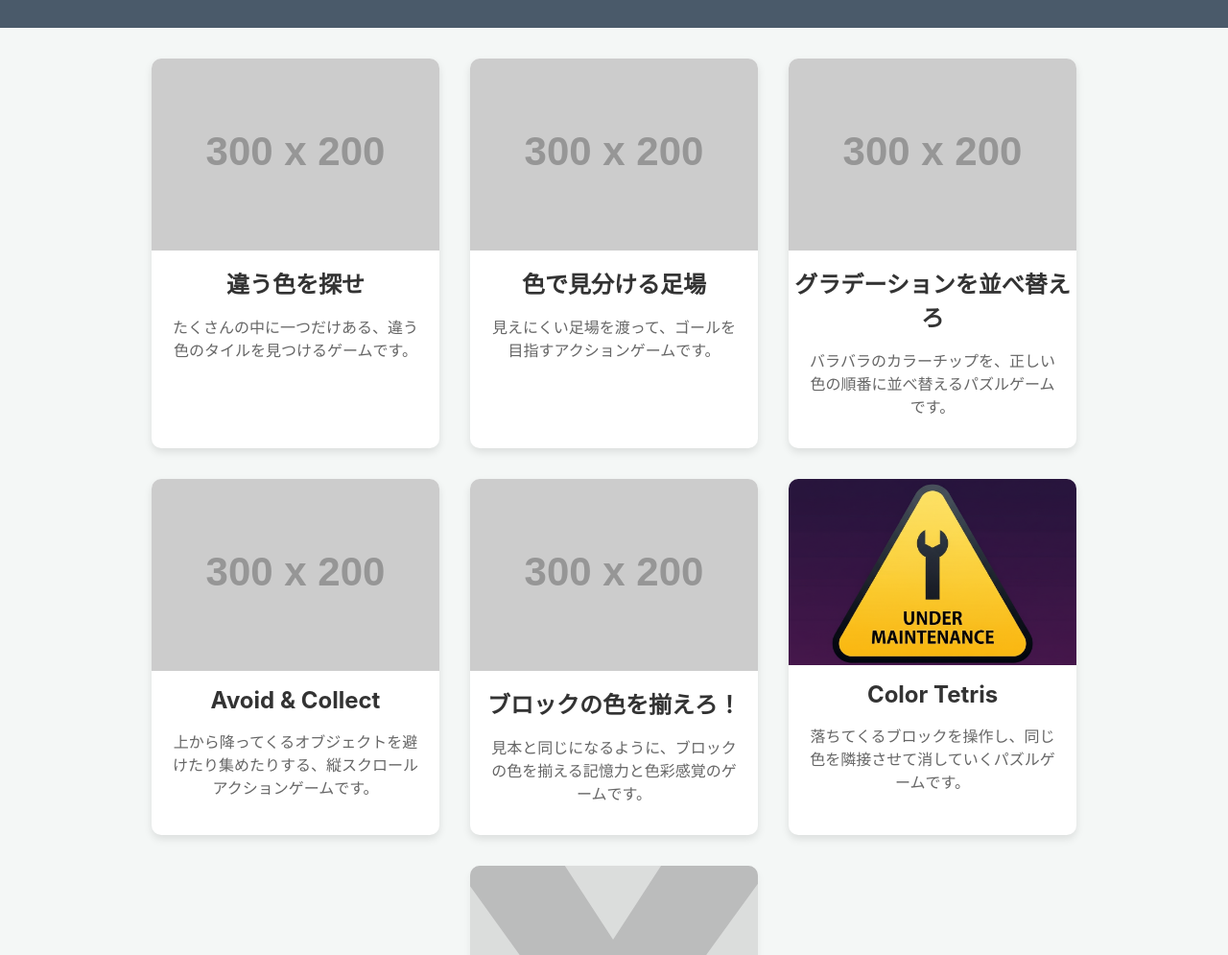
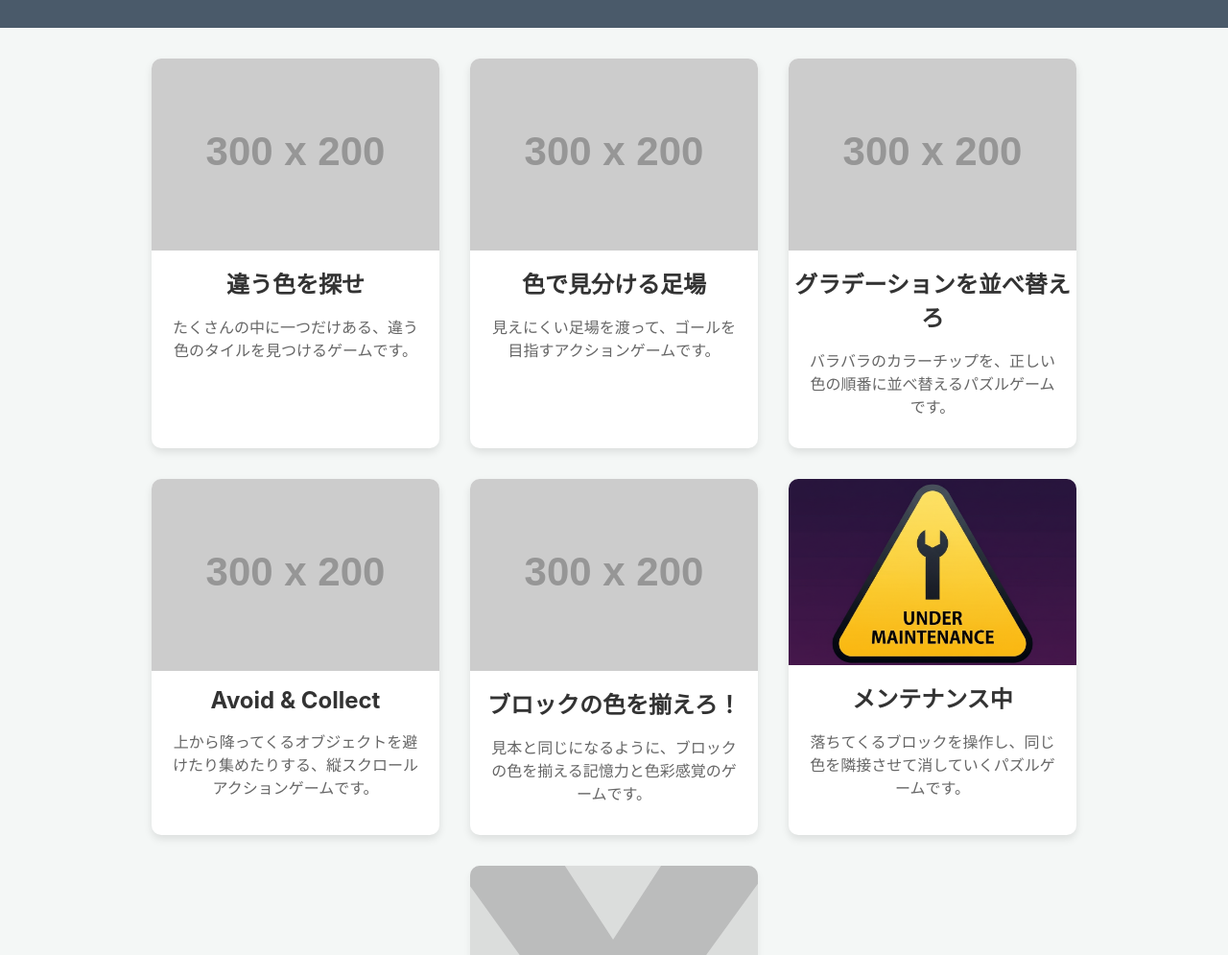
Before and after one commit to acounttest805-ctrl/color-game, a plain HTML site: page index.html in a window 1280 px wide. Shown: the part 105-1100 px from the top of the page at 96% size. Drawn offline with Linux system fonts and the light colour scheme; placeholder pictures from the web are drawn by us.

Commit message:
Update index.html

```diff
--- a/index.html
+++ b/index.html
@@ -56,7 +56,7 @@
         <!-- Color Tetrisのカードを追加 -->
             <a href="./games/color-tetris/index.html" class="game-card">
             <img src="./assets/under-maintenance.png" alt="Color Tetrisのサムネイル">
-            <h2>Color Tetris</h2>
+            <h2>メンテナンス中</h2>
             <p>落ちてくるブロックを操作し、同じ色を隣接させて消していくパズルゲームです。</p>
         </a>
 
```
